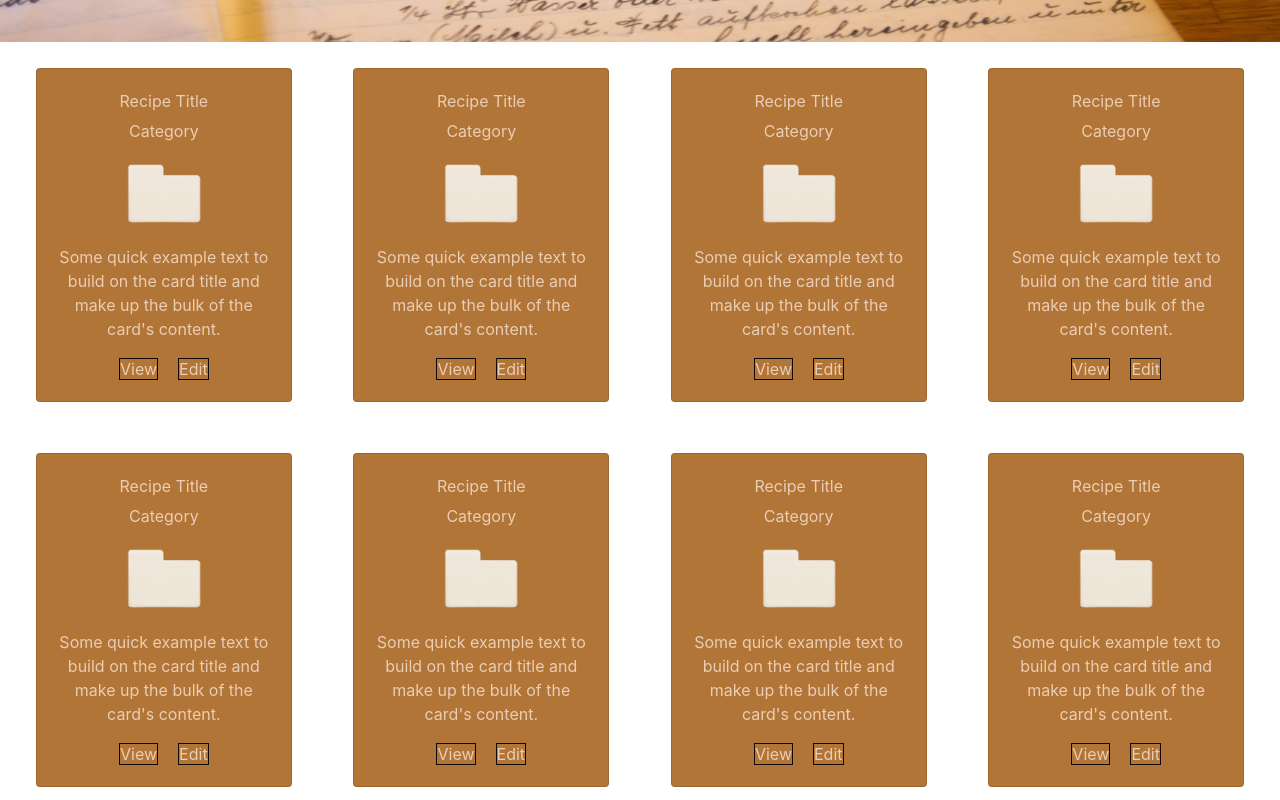
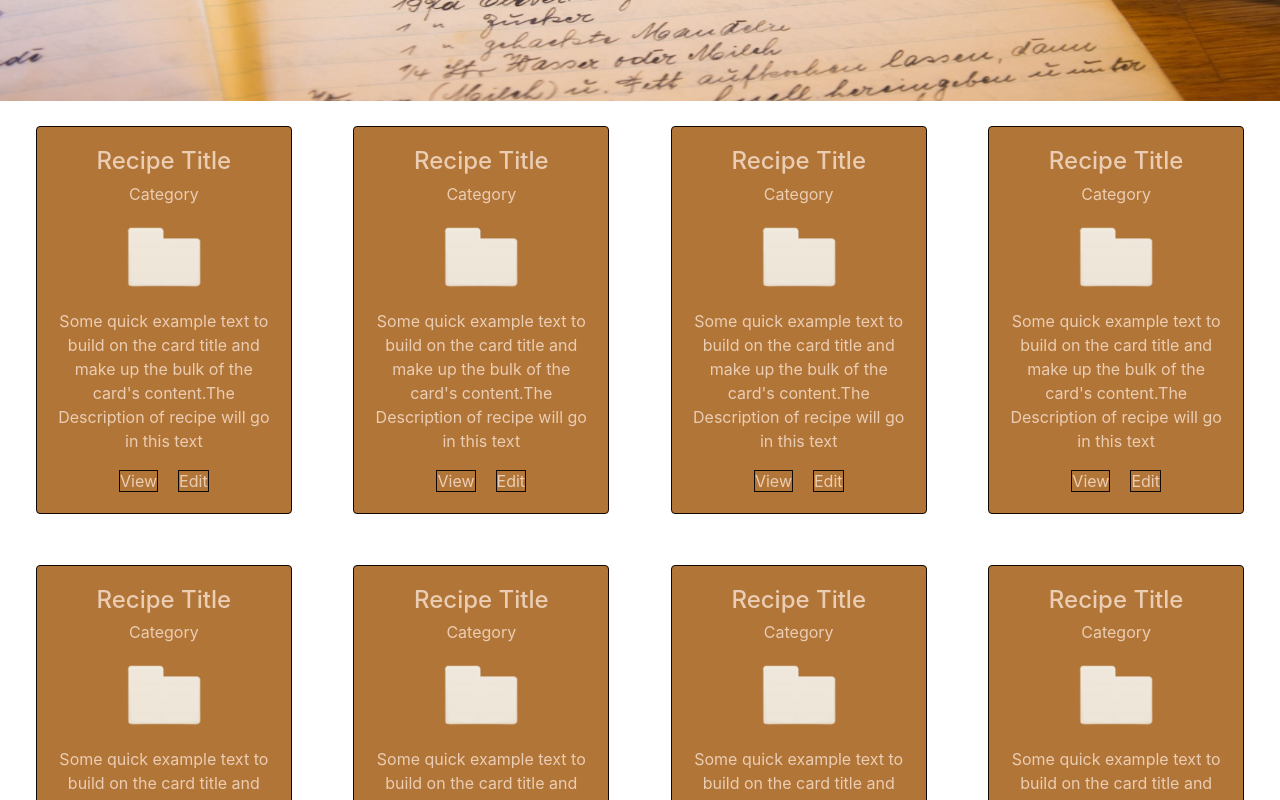
Before and after one commit to BW-Secret-Recipes-2-Krisda/front-end, a React (Create React App) app in the folder recipes/: page /savedrecipes in a window 1280 px wide. Shown: the part 360-1160 px from the top of the page. Built offline with nearby package versions, Linux system fonts and the light colour scheme; no server answers.

Commit message:
style touch ups/awaiting API help

```diff
--- a/recipes/src/components/SavedRecipes.js
+++ b/recipes/src/components/SavedRecipes.js
@@ -3,10 +3,11 @@ import {
     Collapse, Navbar, NavbarToggler, NavbarBrand, Nav, NavItem, NavLink, Button, Card, CardImg, CardText, CardBody, CardLink,
     CardTitle, CardSubtitle
 } from 'reactstrap';
+import Axios from 'axios';
 
 import vintageRecipeCardwithTabBlanked from '../components/vintageRecipeCardwithTabBlanked.png';
 import MarketingPage from '../components/MarketingPage.png';
-import Axios from 'axios';
+import Logoreviz from '../components/Logoreviz.png';
 
 const SavedRecipes = () => {
     const [collapsed, setCollapsed] = useState(true);
@@ -27,6 +28,7 @@ const SavedRecipes = () => {
     return (
         <>
             <Navbar style={{ background: '#b17537', color: '#ebcdb4' }} light>
+                <img style={{ width: '10%' }} src={Logoreviz} alt='' />
                 <NavbarBrand href="/" style={{ color: 'white' }}>
                     <h1>
                         Secret Family Recipes Saved
@@ -50,98 +52,98 @@ const SavedRecipes = () => {
             </Navbar>
             <img style={{ width: '100%', height: '40vh' }} src={MarketingPage} />
             <div style={{ display: 'flex', justifyContent: 'space-evenly', flexWrap: 'wrap' }}>
-                <Card style={{ width: '20%', margin: '2%', background: '#b17537' }}>
+                <Card style={{ width: '20%', margin: '2%', background: '#b17537', border: '1px ridge #110906 ' }}>
                     <CardBody style={{ textAlign: 'center', color: '#ebcdb4' }}>
-                        <CardTitle >Recipe Title</CardTitle>
+                        <CardTitle ><h4>Recipe Title</h4></CardTitle>
                         <CardSubtitle>Category</CardSubtitle>
                     </CardBody>
                     <img style={{ width: '30%', marginLeft: '35%' }} src={vintageRecipeCardwithTabBlanked} alt="Card image cap" />
                     <CardBody style={{ textAlign: 'center', color: '#ebcdb4' }}>
-                        <CardText>Some quick example text to build on the card title and make up the bulk of the card's content.</CardText>
+                        <CardText>Some quick example text to build on the card title and make up the bulk of the card's content.The Description of recipe will go in this text</CardText>
                         <CardLink style={{ color: '#ebcdb4', border: '1px ridge #110906 ' }} href="#">View</CardLink>
                         <CardLink style={{ color: '#ebcdb4', border: '1px ridge #110906 ' }} href="/newrecipeform">Edit</CardLink>
                     </CardBody>
                 </Card>
-                <Card style={{ width: '20%', margin: '2%', background: '#b17537' }}>
+                <Card style={{ width: '20%', margin: '2%', background: '#b17537', border: '1px ridge #110906 ' }}>
                     <CardBody style={{ textAlign: 'center', color: '#ebcdb4' }}>
-                        <CardTitle >Recipe Title</CardTitle>
+                        <CardTitle ><h4>Recipe Title</h4></CardTitle>
                         <CardSubtitle>Category</CardSubtitle>
                     </CardBody>
                     <img style={{ width: '30%', marginLeft: '35%' }} src={vintageRecipeCardwithTabBlanked} alt="Card image cap" />
                     <CardBody style={{ textAlign: 'center', color: '#ebcdb4' }}>
-                        <CardText>Some quick example text to build on the card title and make up the bulk of the card's content.</CardText>
+                        <CardText>Some quick example text to build on the card title and make up the bulk of the card's content.The Description of recipe will go in this text</CardText>
                         <CardLink style={{ color: '#ebcdb4', border: '1px ridge #110906 ' }} href="#">View</CardLink>
                         <CardLink style={{ color: '#ebcdb4', border: '1px ridge #110906 ' }} href="/newrecipeform">Edit</CardLink>
                     </CardBody>
                 </Card>
-                <Card style={{ width: '20%', margin: '2%', background: '#b17537' }}>
+                <Card style={{ width: '20%', margin: '2%', background: '#b17537', border: '1px ridge #110906 ' }}>
                     <CardBody style={{ textAlign: 'center', color: '#ebcdb4' }}>
-                        <CardTitle >Recipe Title</CardTitle>
+                        <CardTitle ><h4>Recipe Title</h4></CardTitle>
                         <CardSubtitle>Category</CardSubtitle>
                     </CardBody>
                     <img style={{ width: '30%', marginLeft: '35%' }} src={vintageRecipeCardwithTabBlanked} alt="Card image cap" />
                     <CardBody style={{ textAlign: 'center', color: '#ebcdb4' }}>
-                        <CardText>Some quick example text to build on the card title and make up the bulk of the card's content.</CardText>
+                        <CardText>Some quick example text to build on the card title and make up the bulk of the card's content.The Description of recipe will go in this text</CardText>
                         <CardLink style={{ color: '#ebcdb4', border: '1px ridge #110906 ' }} href="#">View</CardLink>
                         <CardLink style={{ color: '#ebcdb4', border: '1px ridge #110906 ' }} href="/newrecipeform">Edit</CardLink>
                     </CardBody>
                 </Card>
-                <Card style={{ width: '20%', margin: '2%', background: '#b17537' }}>
+                <Card style={{ width: '20%', margin: '2%', background: '#b17537', border: '1px ridge #110906 ' }}>
                     <CardBody style={{ textAlign: 'center', color: '#ebcdb4' }}>
-                        <CardTitle >Recipe Title</CardTitle>
+                        <CardTitle ><h4>Recipe Title</h4></CardTitle>
                         <CardSubtitle>Category</CardSubtitle>
                     </CardBody>
                     <img style={{ width: '30%', marginLeft: '35%' }} src={vintageRecipeCardwithTabBlanked} alt="Card image cap" />
                     <CardBody style={{ textAlign: 'center', color: '#ebcdb4' }}>
-                        <CardText>Some quick example text to build on the card title and make up the bulk of the card's content.</CardText>
+                        <CardText>Some quick example text to build on the card title and make up the bulk of the card's content.The Description of recipe will go in this text</CardText>
                         <CardLink style={{ color: '#ebcdb4', border: '1px ridge #110906 ' }} href="#">View</CardLink>
                         <CardLink style={{ color: '#ebcdb4', border: '1px ridge #110906 ' }} href="/newrecipeform">Edit</CardLink>
                     </CardBody>
                 </Card>
-                <Card style={{ width: '20%', margin: '2%', background: '#b17537' }}>
+                <Card style={{ width: '20%', margin: '2%', background: '#b17537', border: '1px ridge #110906 ' }}>
                     <CardBody style={{ textAlign: 'center', color: '#ebcdb4' }}>
-                        <CardTitle >Recipe Title</CardTitle>
+                        <CardTitle ><h4>Recipe Title</h4></CardTitle>
                         <CardSubtitle>Category</CardSubtitle>
                     </CardBody>
                     <img style={{ width: '30%', marginLeft: '35%' }} src={vintageRecipeCardwithTabBlanked} alt="Card image cap" />
                     <CardBody style={{ textAlign: 'center', color: '#ebcdb4' }}>
-                        <CardText>Some quick example text to build on the card title and make up the bulk of the card's content.</CardText>
+                        <CardText>Some quick example text to build on the card title and make up the bulk of the card's content.The Description of recipe will go in this text</CardText>
                         <CardLink style={{ color: '#ebcdb4', border: '1px ridge #110906 ' }} href="#">View</CardLink>
                         <CardLink style={{ color: '#ebcdb4', border: '1px ridge #110906 ' }} href="/newrecipeform">Edit</CardLink>
                     </CardBody>
                 </Card>
-                <Card style={{ width: '20%', margin: '2%', background: '#b17537' }}>
+                <Card style={{ width: '20%', margin: '2%', background: '#b17537', border: '1px ridge #110906 ' }}>
                     <CardBody style={{ textAlign: 'center', color: '#ebcdb4' }}>
-                        <CardTitle >Recipe Title</CardTitle>
+                        <CardTitle ><h4>Recipe Title</h4></CardTitle>
                         <CardSubtitle>Category</CardSubtitle>
                     </CardBody>
                     <img style={{ width: '30%', marginLeft: '35%' }} src={vintageRecipeCardwithTabBlanked} alt="Card image cap" />
                     <CardBody style={{ textAlign: 'center', color: '#ebcdb4' }}>
-                        <CardText>Some quick example text to build on the card title and make up the bulk of the card's content.</CardText>
+                        <CardText>Some quick example text to build on the card title and make up the bulk of the card's content.The Description of recipe will go in this text</CardText>
                         <CardLink style={{ color: '#ebcdb4', border: '1px ridge #110906 ' }} href="#">View</CardLink>
                         <CardLink style={{ color: '#ebcdb4', border: '1px ridge #110906 ' }} href="/newrecipeform">Edit</CardLink>
                     </CardBody>
                 </Card>
-                <Card style={{ width: '20%', margin: '2%', background: '#b17537' }}>
+                <Card style={{ width: '20%', margin: '2%', background: '#b17537', border: '1px ridge #110906 ' }}>
                     <CardBody style={{ textAlign: 'center', color: '#ebcdb4' }}>
-                        <CardTitle >Recipe Title</CardTitle>
+                        <CardTitle ><h4>Recipe Title</h4></CardTitle>
                         <CardSubtitle>Category</CardSubtitle>
                     </CardBody>
                     <img style={{ width: '30%', marginLeft: '35%' }} src={vintageRecipeCardwithTabBlanked} alt="Card image cap" />
                     <CardBody style={{ textAlign: 'center', color: '#ebcdb4' }}>
-                        <CardText>Some quick example text to build on the card title and make up the bulk of the card's content.</CardText>
+                        <CardText>Some quick example text to build on the card title and make up the bulk of the card's content.The Description of recipe will go in this text</CardText>
                         <CardLink style={{ color: '#ebcdb4', border: '1px ridge #110906 ' }} href="#">View</CardLink>
                         <CardLink style={{ color: '#ebcdb4', border: '1px ridge #110906 ' }} href="/newrecipeform">Edit</CardLink>
                     </CardBody>
                 </Card>
-                <Card style={{ width: '20%', margin: '2%', background: '#b17537' }}>
+                <Card style={{ width: '20%', margin: '2%', background: '#b17537', border: '1px ridge #110906 ' }}>
                     <CardBody style={{ textAlign: 'center', color: '#ebcdb4' }}>
-                        <CardTitle >Recipe Title</CardTitle>
+                        <CardTitle ><h4>Recipe Title</h4></CardTitle>
                         <CardSubtitle>Category</CardSubtitle>
                     </CardBody>
                     <img style={{ width: '30%', marginLeft: '35%' }} src={vintageRecipeCardwithTabBlanked} alt="Card image cap" />
                     <CardBody style={{ textAlign: 'center', color: '#ebcdb4' }}>
-                        <CardText>Some quick example text to build on the card title and make up the bulk of the card's content.</CardText>
+                        <CardText>Some quick example text to build on the card title and make up the bulk of the card's content.The Description of recipe will go in this text</CardText>
                         <CardLink style={{ color: '#ebcdb4', border: '1px ridge #110906 ' }} href="#">View</CardLink>
                         <CardLink style={{ color: '#ebcdb4', border: '1px ridge #110906 ' }} href="/newrecipeform">Edit</CardLink>
                     </CardBody>
```
Also changed, not shown: recipes/src/components/Logoreviz.png (added).
